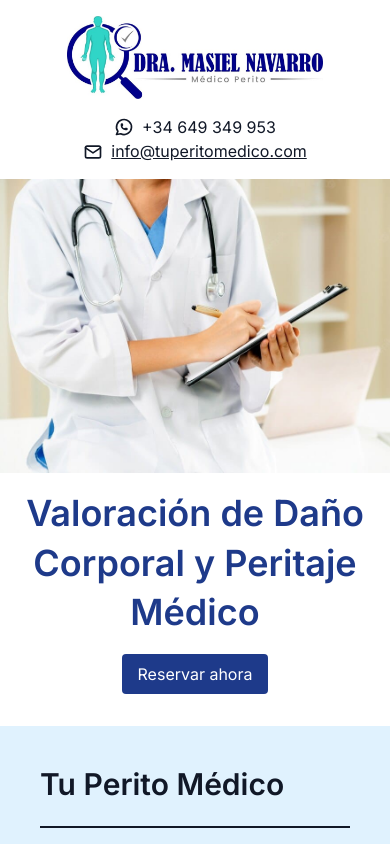
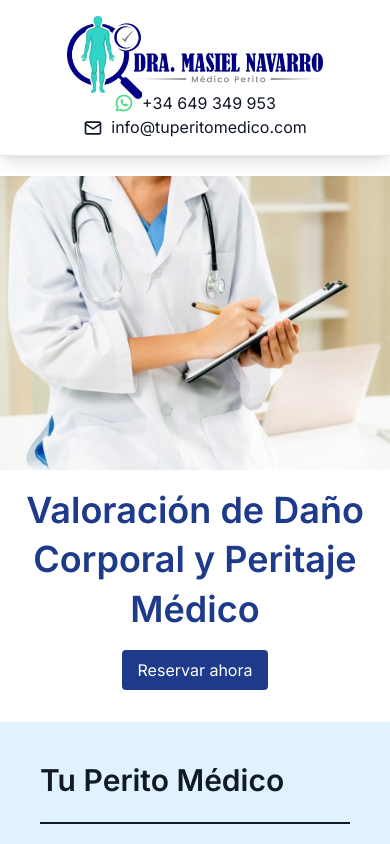
Before and after one commit to JoshuaCS94/peritoscanarios-web, a Next.js app: page / in a window 390 px wide. Shown: the top 844 px of the page. Built offline with nearby package versions, Linux system fonts and the light colour scheme.

Commit message:
feat: Make header shrunk after scrolling a bit

```diff
--- a/package.json
+++ b/package.json
@@ -19,7 +19,8 @@
     "next": "13.1.5",
     "react": "18.2.0",
     "react-dom": "18.2.0",
-    "typescript": "4.9.4"
+    "typescript": "4.9.4",
+    "usehooks-ts": "^2.9.1"
   },
   "devDependencies": {
     "autoprefixer": "^10.4.13",
--- a/src/app/components/Header.tsx
+++ b/src/app/components/Header.tsx
@@ -1,20 +1,46 @@
+'use client'
+
+import { useState } from 'react'
 import Image from 'next/image'
+import { useEventListener } from 'usehooks-ts'
 import { IconBrandWhatsapp, IconMail } from '@tabler/icons-react'
+
+import { cn } from '@/utils/misc'
 
 const PHONE = '+34 649 349 953'
 const EMAIL = 'info@tuperitomedico.com'
+const WHATSAPP_LINK = `https://wa.me/${PHONE.split(' ').join('')}`
 
 export const Header = () => {
+  const [shrunk, setShrunk] = useState(false)
+
+  const handleScroll = () => {
+    setShrunk(window.scrollY > 200)
+  }
+
+  useEventListener('scroll', handleScroll)
+
   return (
-    <div className='flex w-full flex-col items-center justify-between py-4 px-16 md:flex-row'>
-      <Image src='/logo-full.jpeg' alt='main-image' width={256} height={80} />
-      <div className='mt-4 flex flex-col items-center md:mt-0 md:flex-row'>
-        <a href={`https://wa.me/${PHONE}`} className='inline-flex items-center gap-2'>
-          <IconBrandWhatsapp width={20} height={20} /> {PHONE}
+    <div
+      className={cn(
+        'fixed top-0 flex h-fit w-full flex-col items-center justify-between border-b bg-white py-4 px-16 shadow-lg backdrop-blur-sm transition-all md:flex-row',
+        shrunk ? '-mt-4 h-40 md:h-20' : 'h-44 md:h-32'
+      )}
+    >
+      <Image
+        src='/logo-full.jpeg'
+        alt='main-image'
+        width={256}
+        height={80}
+        className={cn('transition-all', shrunk && 'scale-50 md:mt-4 md:-ml-16')}
+      />
+      <div className='-mt-2 flex flex-col items-center md:mt-4 md:mt-0 md:flex-row'>
+        <a href={WHATSAPP_LINK} target='_blank' rel='noopener noreferrer' className='inline-flex items-center gap-2'>
+          <IconBrandWhatsapp width={20} height={20} className='text-green-400' /> {PHONE}
         </a>
         <span className='mx-2 hidden h-6 w-0.5 bg-gray-900 md:block' />
-        <a href={`mailto:${EMAIL}`} className='inline-flex items-center gap-2 underline'>
-          <IconMail width={20} height={20} className='-mb-0.5' /> {EMAIL}
+        <a href={`mailto:${EMAIL}`} className='inline-flex items-center gap-2'>
+          <IconMail width={20} height={20} className='mb-[-1px]' /> {EMAIL}
         </a>
       </div>
     </div>
--- a/src/app/page.tsx
+++ b/src/app/page.tsx
@@ -5,7 +5,7 @@ import { Footer } from './components/Footer'
 
 const HomePage = () => {
   return (
-    <main className='h-screen'>
+    <main className='h-screen pt-44 md:pt-28'>
       <Header />
       <div className='pb-8'>
         <Image src='/background.jpg' alt='background' width={900} height={400} className='md:float-right md:ml-16' />
--- /dev/null
+++ b/src/utils/misc.ts
@@ -0,0 +1 @@
+export const cn = (...classes: any[]) => classes.filter(Boolean).join(' ')
```
Also changed, not shown: 1 other file (tests, documents, lock files or other folders).
